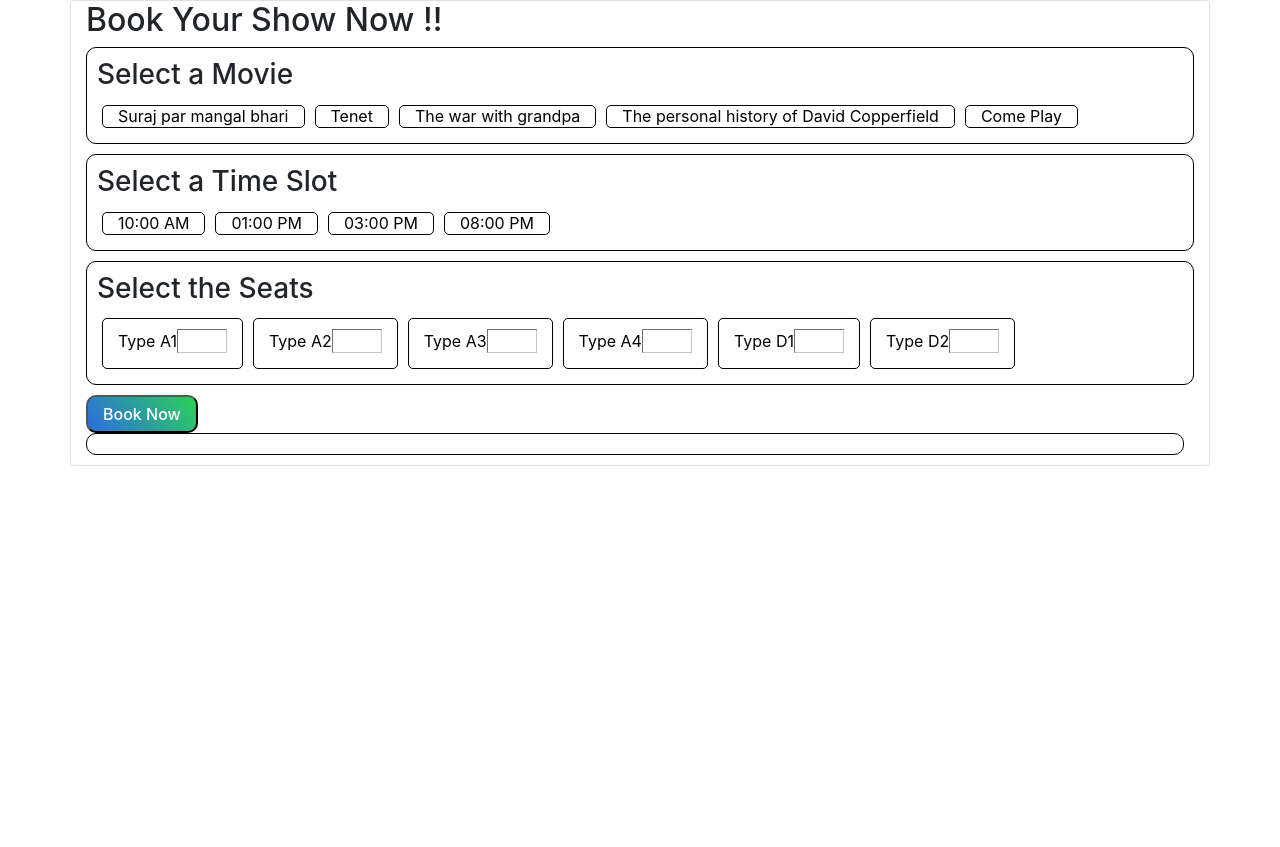
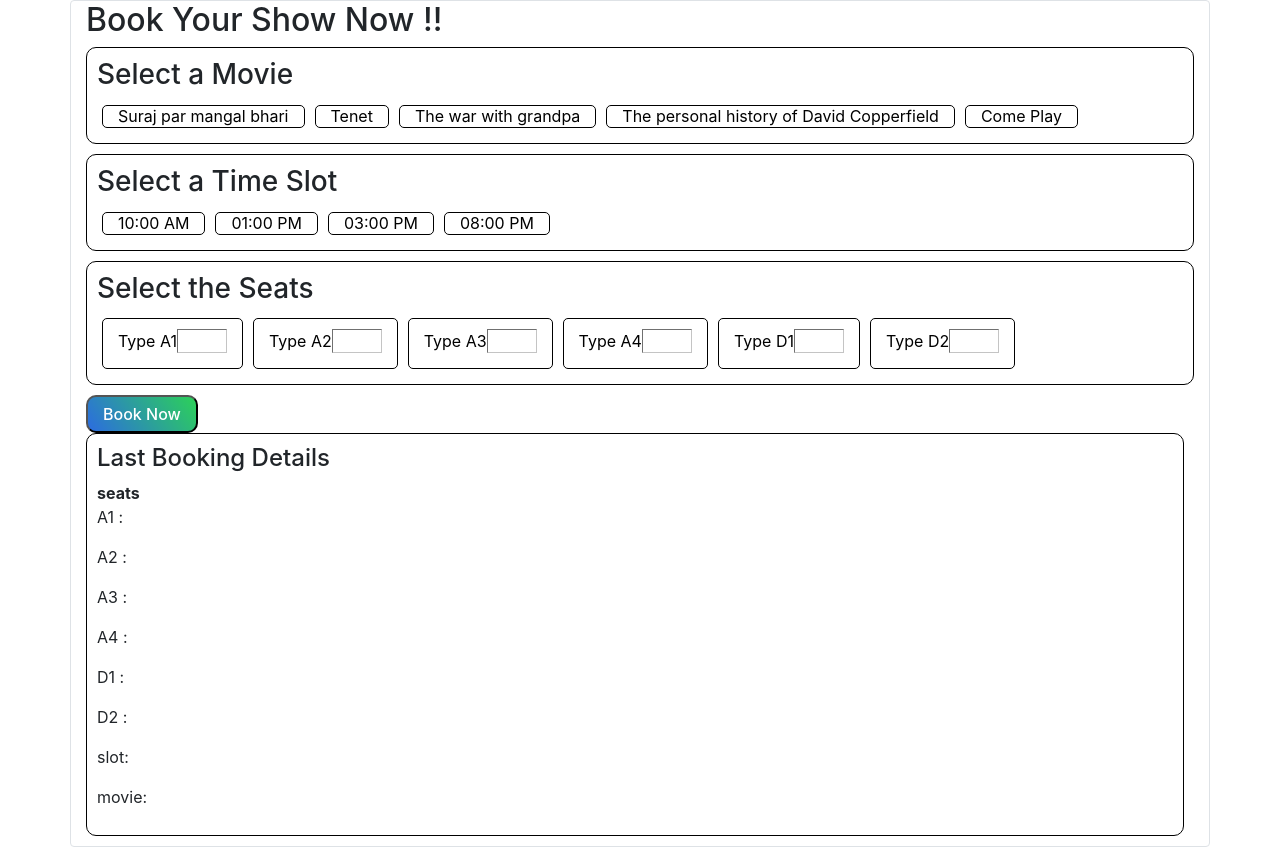
Before and after one commit to basu1020/BookMyShow-Backend-Project, a React app in the folder Book-A-Movie-Ticket-Fullstack-Boilerplate-main/src/client/: page / in a window 1280 px wide. Before the commit the page ends 800 px from the top, so only its background shows below. Built offline with nearby package versions, Linux system fonts and the light colour scheme.

Commit message:
refactored some code

```diff
--- a/Book-A-Movie-Ticket-Fullstack-Boilerplate-main/src/client/src/components/App.js
+++ b/Book-A-Movie-Ticket-Fullstack-Boilerplate-main/src/client/src/components/App.js
@@ -43,6 +43,16 @@ const App = () => {
         <button>Book Now</button>
       </div>
       <div className="last-order">
+        <h4>Last Booking Details</h4>
+        <b>seats</b>
+        <p>A1 : </p>
+        <p>A2 : </p>
+        <p>A3 : </p>
+        <p>A4 : </p>
+        <p>D1 : </p>
+        <p>D2 : </p>
+        <p>slot: </p>
+        <p>movie: </p>
       </div>
     </div>
   </>);
```
Also changed, not shown: 1 other file (tests, documents, lock files or other folders).
